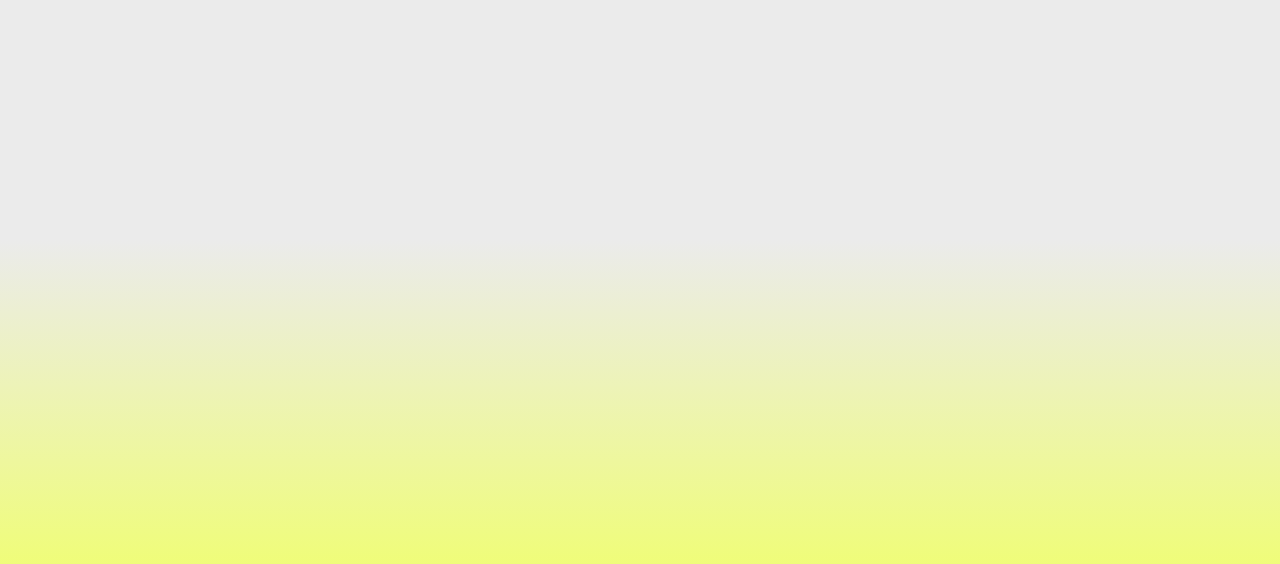
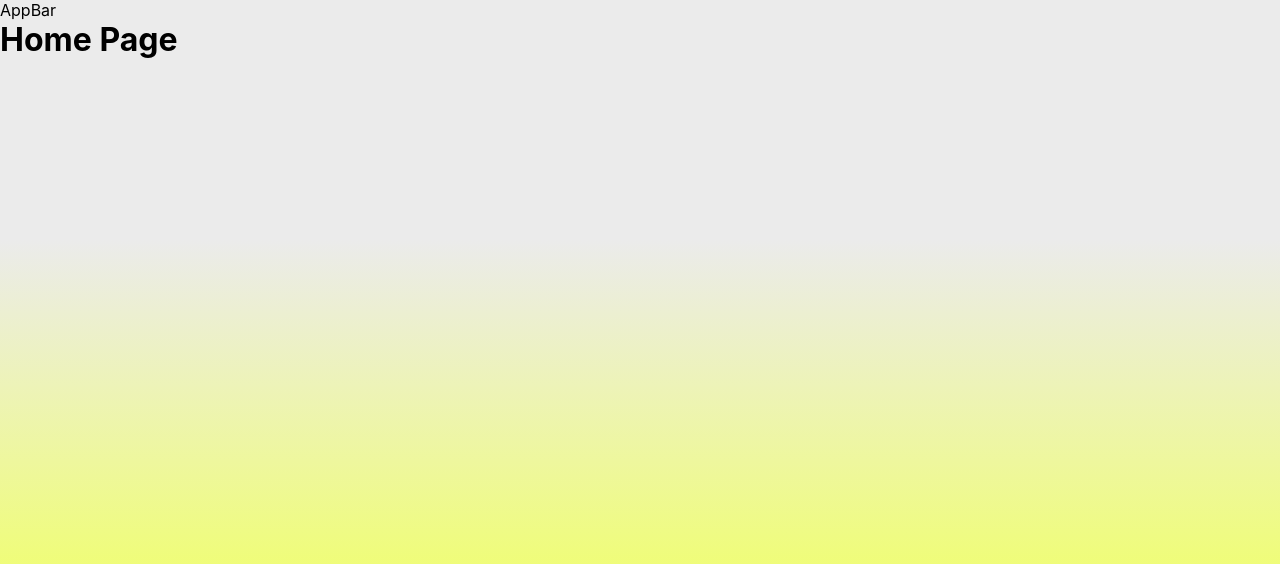
Before and after one commit to vadymfrlv/tweets, a React (Vite) app: page / in a window 1280 px wide. Shown: the top 564 px of the page. Built offline with nearby package versions, Linux system fonts and the light colour scheme.

Commit message:
WORK:
- routes created in App
- AppBar draft created

```diff
--- a/src/App.tsx
+++ b/src/App.tsx
@@ -1,5 +1,23 @@
+import { Routes, Route } from 'react-router-dom';
+
+import { Box } from './components/Box/Box';
+import { AppBar } from './components/AppBar/AppBar';
+
+import HomePage from './pages/HomePage';
+import TweetsPage from './pages/TweetsPage';
+
 function App() {
-  return <></>;
+  return (
+    <Box>
+      <Routes>
+        <Route path="/" element={<AppBar />}>
+          <Route index element={<HomePage />} />
+          <Route path="tweets" element={<TweetsPage />} />
+          <Route path="*" element={<HomePage />} />
+        </Route>
+      </Routes>
+    </Box>
+  );
 }
 
 export default App;
--- /dev/null
+++ b/src/components/AppBar/AppBar.tsx
@@ -0,0 +1,11 @@
+import { Outlet } from 'react-router-dom';
+import { Box } from '../Box/Box';
+
+export const AppBar = () => {
+  return (
+    <Box>
+      <div>AppBar</div>
+      <Outlet />
+    </Box>
+  );
+};
```
